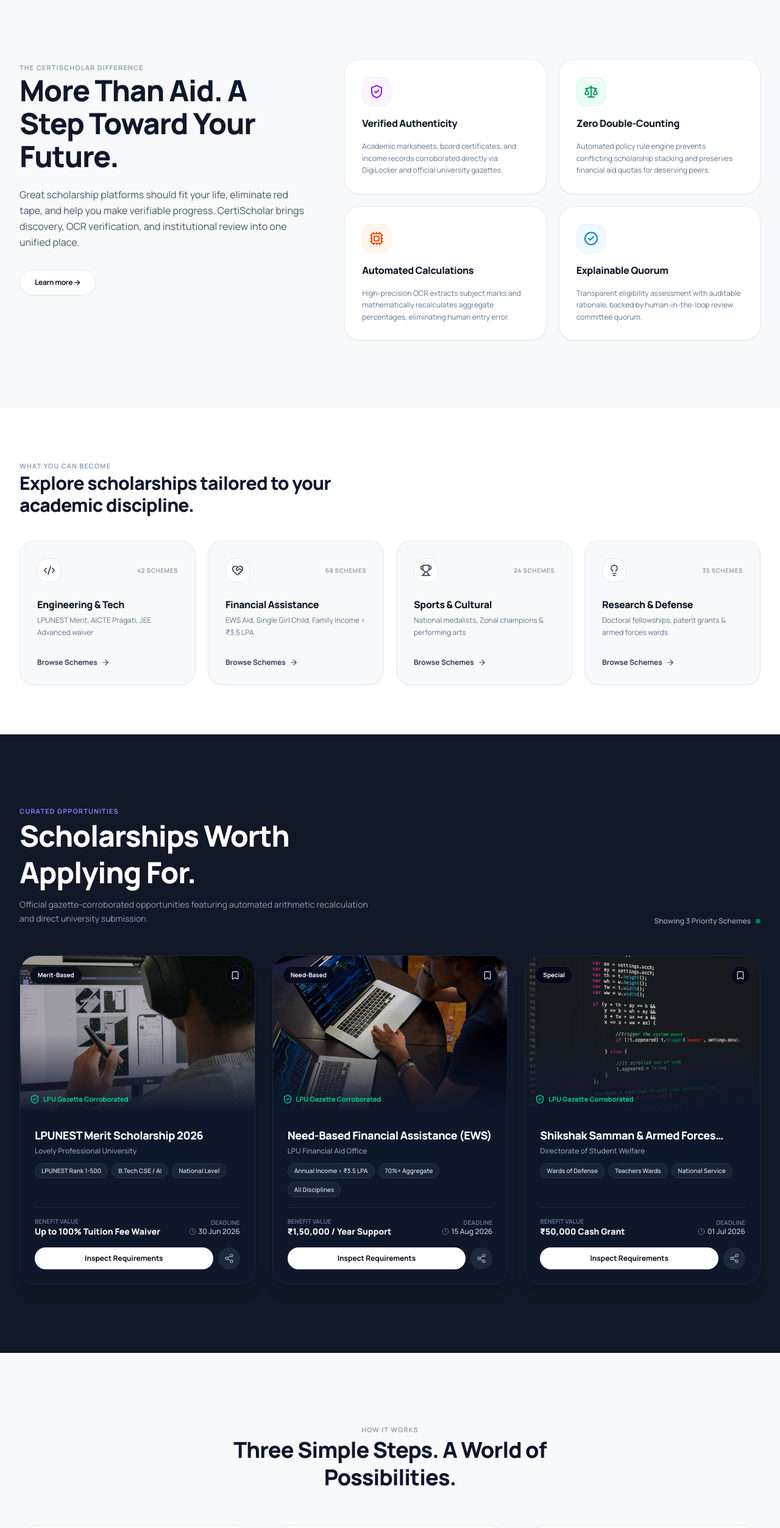
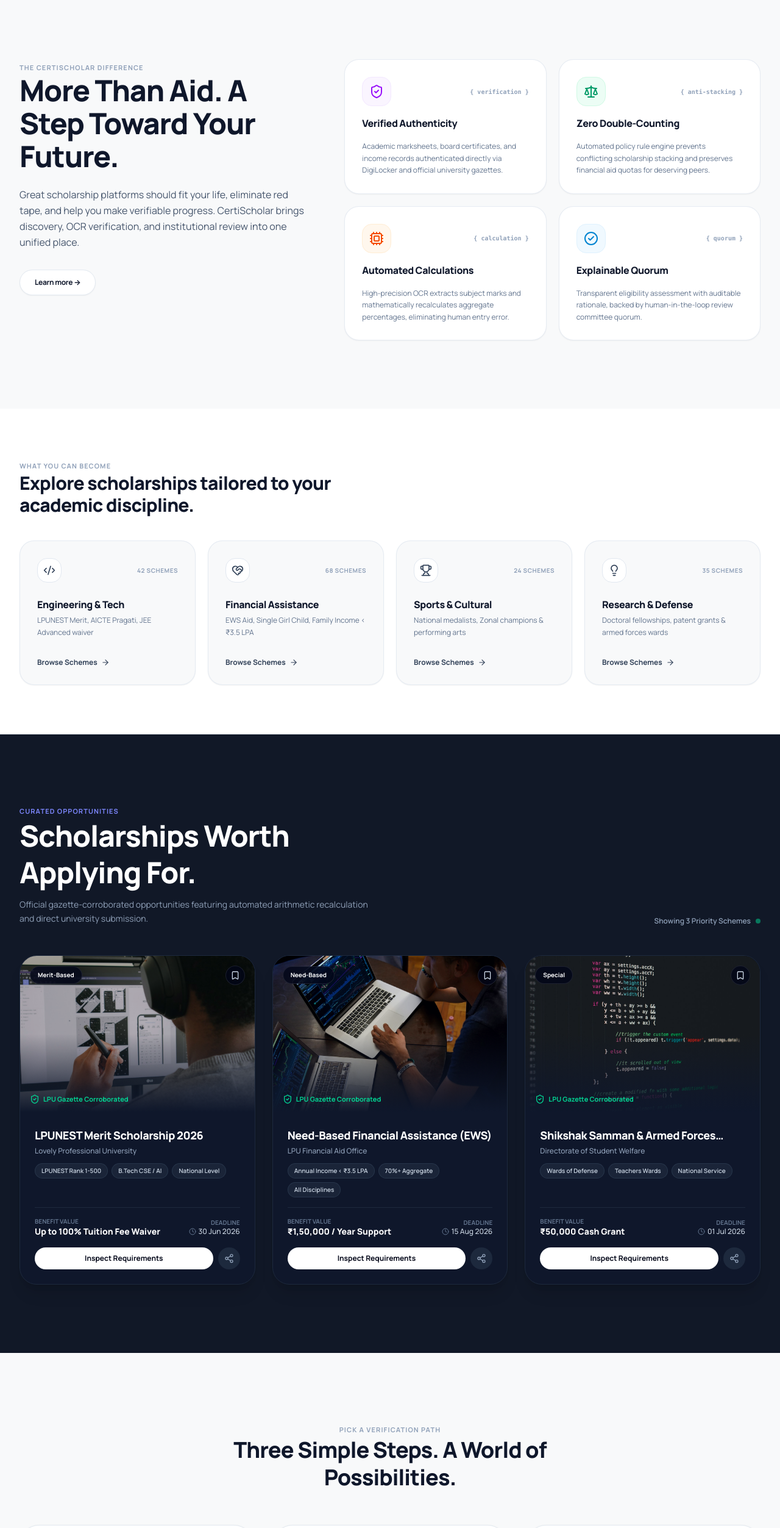
Before and after one commit to SekhSujonHaque2005/workspace-CertiScholar-, a React (Vite) app in the folder frontend/: page / in a window 1280 px wide. Shown: the part 1220-3725 px from the top of the page at 61% size. Built offline with nearby package versions, Linux system fonts and the light colour scheme.

Commit message:
refactor(landing): align micro-copy, badge tags and step syntax with Framer project

```diff
--- a/frontend/src/components/landing/HowItWorksSteps.jsx
+++ b/frontend/src/components/landing/HowItWorksSteps.jsx
@@ -3,7 +3,7 @@ import { Search, FileCheck, CheckCircle2, ArrowRight, ShieldCheck, Cpu } from 'l
 
 const DEFAULT_STEPS = [
   {
-    step: "01",
+    tag: "{ step 01 }",
     title: "Create Student Passport",
     description: "Input your student roll number and link your DigiLocker. CertiScholar securely mounts your academic records into an encrypted personal vault.",
     preview: (
@@ -26,7 +26,7 @@ const DEFAULT_STEPS = [
     ),
   },
   {
-    step: "02",
+    tag: "{ step 02 }",
     title: "Instant OCR & Validation",
     description: "Upload academic marksheets. Our dual OCR pipeline extracts subject marks and recalculates aggregate percentages in under 3 seconds.",
     preview: (
@@ -49,7 +49,7 @@ const DEFAULT_STEPS = [
     ),
   },
   {
-    step: "03",
+    tag: "{ step 03 }",
     title: "Direct Quorum Handoff",
     description: "Submit directly to university scholarship committees. Reviewers inspect verified evidence with zero double-counting or paperwork anxiety.",
     preview: (
@@ -75,7 +75,7 @@ const DEFAULT_STEPS = [
  * Three Simple Steps Section matching Lerova Framer template
  */
 export default function HowItWorksSteps({
-  eyebrow = "How It Works",
+  eyebrow = "Pick a verification path",
   headline = "Three Simple Steps. A World of Possibilities.",
   steps = DEFAULT_STEPS,
 }) {
@@ -99,10 +99,10 @@ export default function HowItWorksSteps({
               key={idx}
               className="bg-white p-7 sm:p-8 rounded-[32px] border border-slate-200/90 shadow-sm hover:shadow-xl transition-all duration-300 flex flex-col justify-between space-y-6 group"
             >
-              {/* Step Pill */}
+              {/* Step Pill & Framer Tag */}
               <div className="flex items-center justify-between">
                 <span className="font-mono text-xs font-black text-indigo-600 bg-indigo-50 px-3 py-1 rounded-full border border-indigo-100">
-                  Step {st.step}
+                  {st.tag}
                 </span>
                 <span className="text-slate-300 group-hover:text-indigo-600 transition">
                   <ArrowRight className="w-4 h-4" />
--- a/frontend/src/components/landing/ValuePropositionSection.jsx
+++ b/frontend/src/components/landing/ValuePropositionSection.jsx
@@ -3,24 +3,28 @@ import { ShieldCheck, Scale, Cpu, CheckCircle2, ArrowRight } from 'lucide-react'
 
 const DEFAULT_FEATURES = [
   {
+    tag: "{ verification }",
     title: "Verified Authenticity",
-    description: "Academic marksheets, board certificates, and income records corroborated directly via DigiLocker and official university gazettes.",
+    description: "Academic marksheets, board certificates, and income records authenticated directly via DigiLocker and official university gazettes.",
     icon: ShieldCheck,
     color: "bg-purple-50 text-purple-600 border-purple-100",
   },
   {
+    tag: "{ anti-stacking }",
     title: "Zero Double-Counting",
     description: "Automated policy rule engine prevents conflicting scholarship stacking and preserves financial aid quotas for deserving peers.",
     icon: Scale,
     color: "bg-emerald-50 text-emerald-600 border-emerald-100",
   },
   {
+    tag: "{ calculation }",
     title: "Automated Calculations",
     description: "High-precision OCR extracts subject marks and mathematically recalculates aggregate percentages, eliminating human entry error.",
     icon: Cpu,
     color: "bg-orange-50 text-orange-600 border-orange-100",
   },
   {
+    tag: "{ quorum }",
     title: "Explainable Quorum",
     description: "Transparent eligibility assessment with auditable rationale, backed by human-in-the-loop review committee quorum.",
     icon: CheckCircle2,
@@ -65,7 +69,7 @@ export default function ValuePropositionSection({
             </div>
           </div>
 
-          {/* Right 4 Pastel Feature Cards */}
+          {/* Right 4 Pastel Feature Cards with Framer-style Tags */}
           <div className="lg:col-span-7 grid grid-cols-1 sm:grid-cols-2 gap-5">
             {features.map((feat, idx) => {
               const IconComp = feat.icon;
@@ -74,8 +78,13 @@ export default function ValuePropositionSection({
                   key={idx}
                   className="bg-white p-7 rounded-3xl border border-slate-200/80 shadow-xs hover:shadow-md transition duration-300 space-y-4"
                 >
-                  <div className={`w-12 h-12 rounded-2xl flex items-center justify-center border ${feat.color}`}>
-                    <IconComp className="w-6 h-6" />
+                  <div className="flex items-center justify-between">
+                    <div className={`w-12 h-12 rounded-2xl flex items-center justify-center border ${feat.color}`}>
+                      <IconComp className="w-6 h-6" />
+                    </div>
+                    <span className="text-[10px] font-mono font-bold text-slate-400">
+                      {feat.tag}
+                    </span>
                   </div>
                   <h3 className="text-base font-extrabold text-slate-900 tracking-tight">
                     {feat.title}
```
